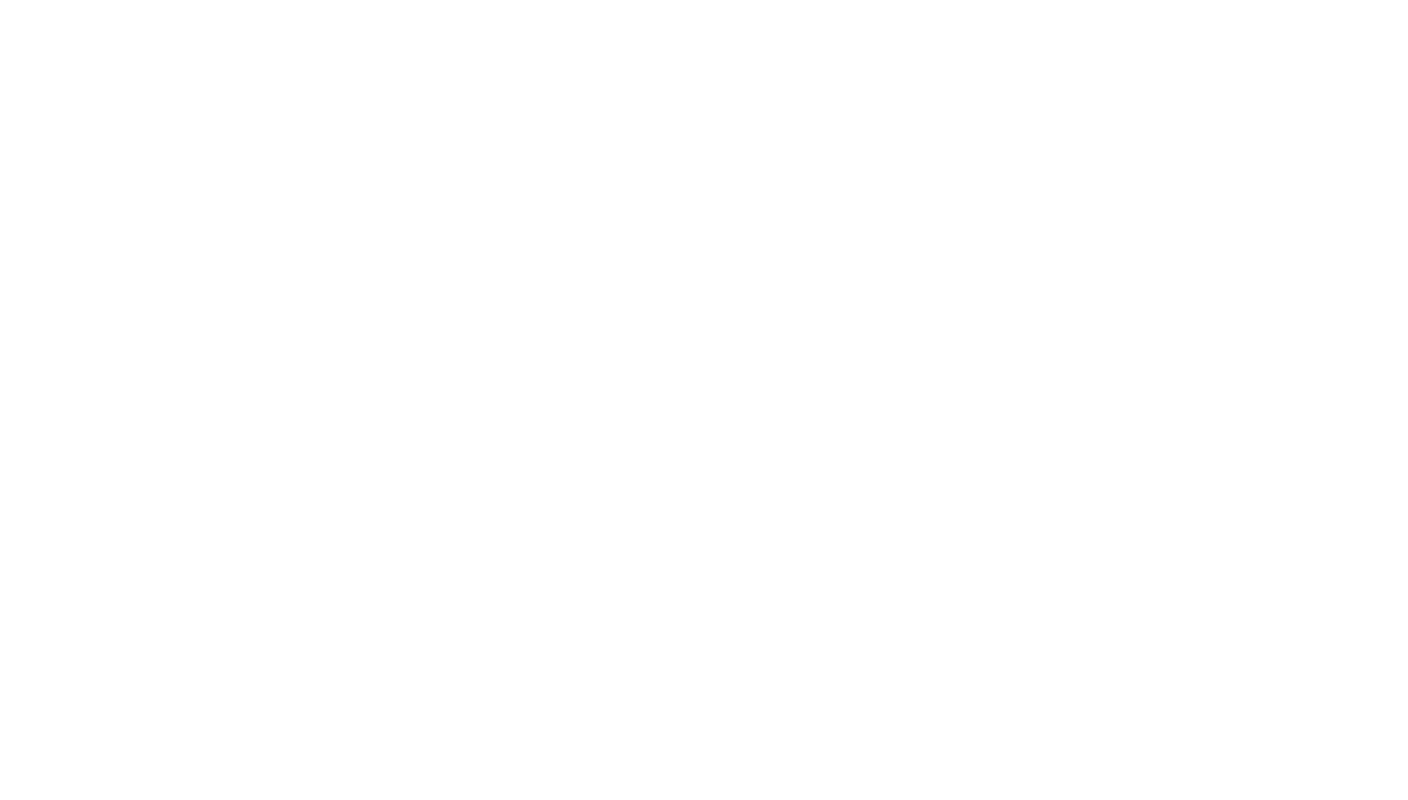
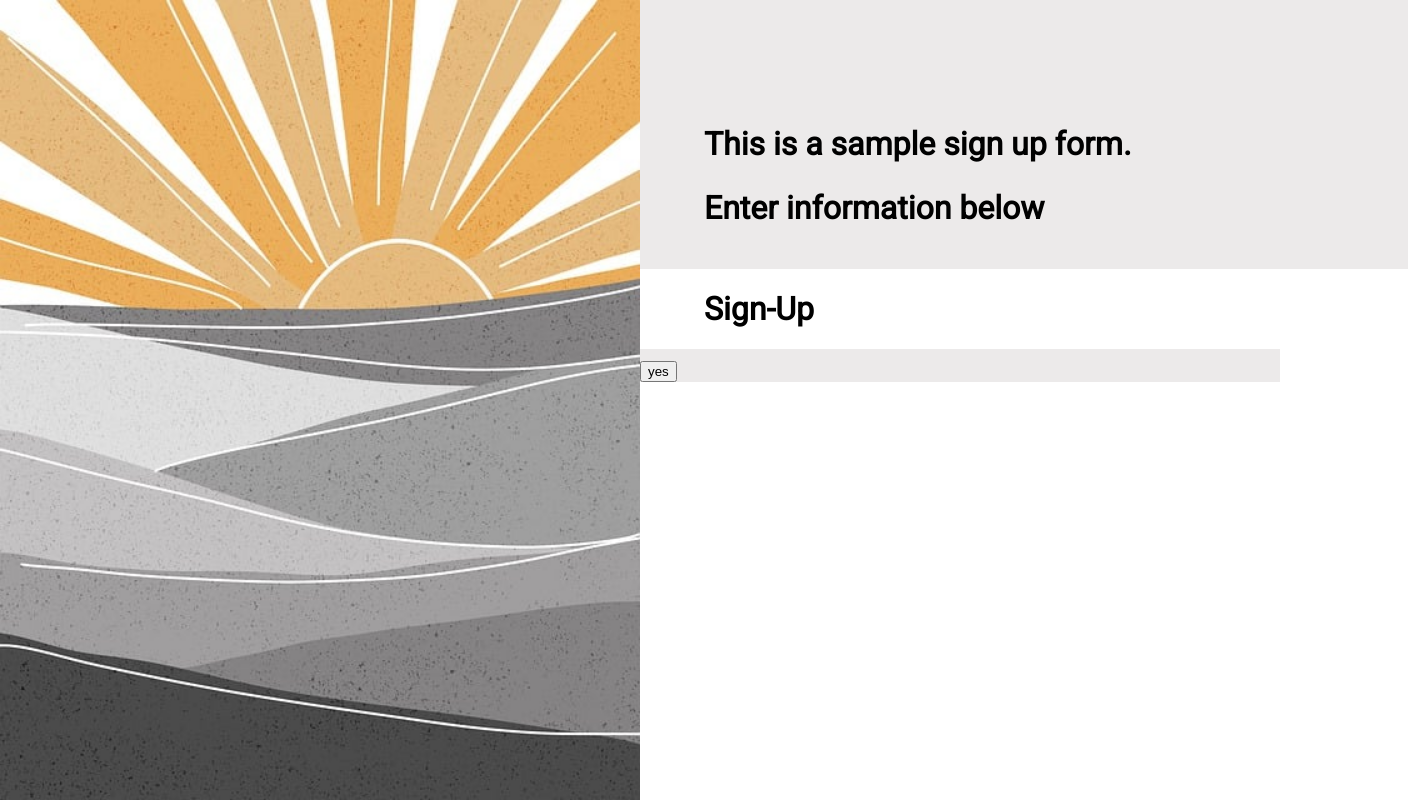
Before and after one commit to bthai2/signup-form, a plain HTML site: page index.html in a window 1280 px wide. Shown: the whole page, 1408 px wide, since content can reach past the window. Drawn offline with Linux system fonts and the light colour scheme.

Commit message:
Added base elements for form

```diff
--- a/index.html
+++ b/index.html
@@ -6,9 +6,21 @@
     <meta name="viewport" content="width=device-width, initial-scale=1.0">
     <link rel="stylesheet" href="style.css">
     <script src="script.js" defer></script>
-    <title>Document</title>
+    <title>Sign-Up Form</title>
 </head>
 <body>
-
+    <img src="./images/pic.jpg">
+    <div class="container">
+        <div class="text">
+            <p>This is a sample sign up form.</p>
+            <p>Enter information below</p>
+        </div>
+        <form action="#" method="put">
+            <legend>Sign-Up</legend>
+        </form>
+        <div class="createAccount">
+            <button>yes</button>
+        </div>
+    </div>
 </body>
 </html>
--- a/script.js
+++ b/script.js
@@ -0,0 +1,5 @@
+const body = document.querySelector('body');
+const form = document.querySelector('form');
+
+// form.action = '#';
+// form.method = 'put';
--- a/style.css
+++ b/style.css
@@ -0,0 +1,91 @@
+@import url('https://fonts.googleapis.com/css2?family=Roboto&display=swap');
+
+/* http://meyerweb.com/eric/tools/css/reset/
+   v2.0 | 20110126
+   License: none (public domain)
+*/
+
+html, body, div, span, applet, object, iframe,
+h1, h2, h3, h4, h5, h6, p, blockquote, pre,
+a, abbr, acronym, address, big, cite, code,
+del, dfn, em, img, ins, kbd, q, s, samp,
+small, strike, strong, sub, sup, tt, var,
+b, u, i, center,
+dl, dt, dd, ol, ul, li,
+fieldset, form, label, legend,
+table, caption, tbody, tfoot, thead, tr, th, td,
+article, aside, canvas, details, embed,
+figure, figcaption, footer, header, hgroup,
+menu, nav, output, ruby, section, summary,
+time, mark, audio, video {
+	margin: 0;
+	padding: 0;
+	border: 0;
+	font-size: 100%;
+	font: inherit;
+	vertical-align: baseline;
+}
+/* HTML5 display-role reset for older browsers */
+article, aside, details, figcaption, figure,
+footer, header, hgroup, menu, nav, section {
+	display: block;
+}
+body {
+	line-height: 1;
+}
+ol, ul {
+	list-style: none;
+}
+blockquote, q {
+	quotes: none;
+}
+blockquote:before, blockquote:after,
+q:before, q:after {
+	content: '';
+	content: none;
+}
+table {
+	border-collapse: collapse;
+	border-spacing: 0;
+}
+/*---------------------------Reset css above----------------------------------------------*/
+body {
+    display: flex;
+    font-family: 'Roboto', sans-serif;
+}
+
+.text {
+    padding: 7% 64px;
+    padding-top: 15%;
+}
+
+.text, .createAccount {
+    background-color: rgb(236, 234, 234);
+    width: 100%;
+}
+
+p {
+    margin-top: 32px;
+}
+
+legend {
+    padding: 24px 0;
+}
+
+form {
+    background-color: white;
+    width: 100%;
+    padding: 0 64px;
+}
+
+.container {
+    /* padding: 10% 64px; */
+    font-size: 32px;
+    font-weight: 600;
+    width: 100%;
+    height: 100vh;
+}
+
+img {
+    height: 100vh;
+}
```
Also changed, not shown: images/pic.jpg (added).
